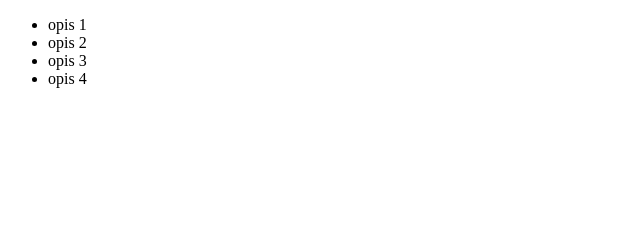
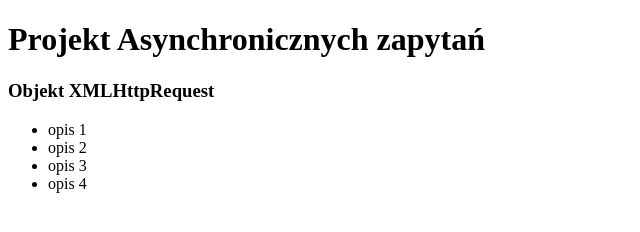
Before and after one commit to GIBISZEF/projekt1, a plain HTML site: page index.html in a window 1280 px wide. Shown: the whole page, without its empty margins (0-640 px from the left). Drawn offline with Linux system fonts and the light colour scheme.

Commit message:
dodanie dagówka do h1, h3 do index.html

```diff
--- a/index.html
+++ b/index.html
@@ -7,6 +7,8 @@
     <title>Test gita</title>
 </head>
 <body>
+    <h1>Projekt Asynchronicznych zapytań</h1>
+    <h3>Objekt XMLHttpRequest</h3>
     <ul>
         <li>opis 1</li>
         <li>opis 2</li>
```
